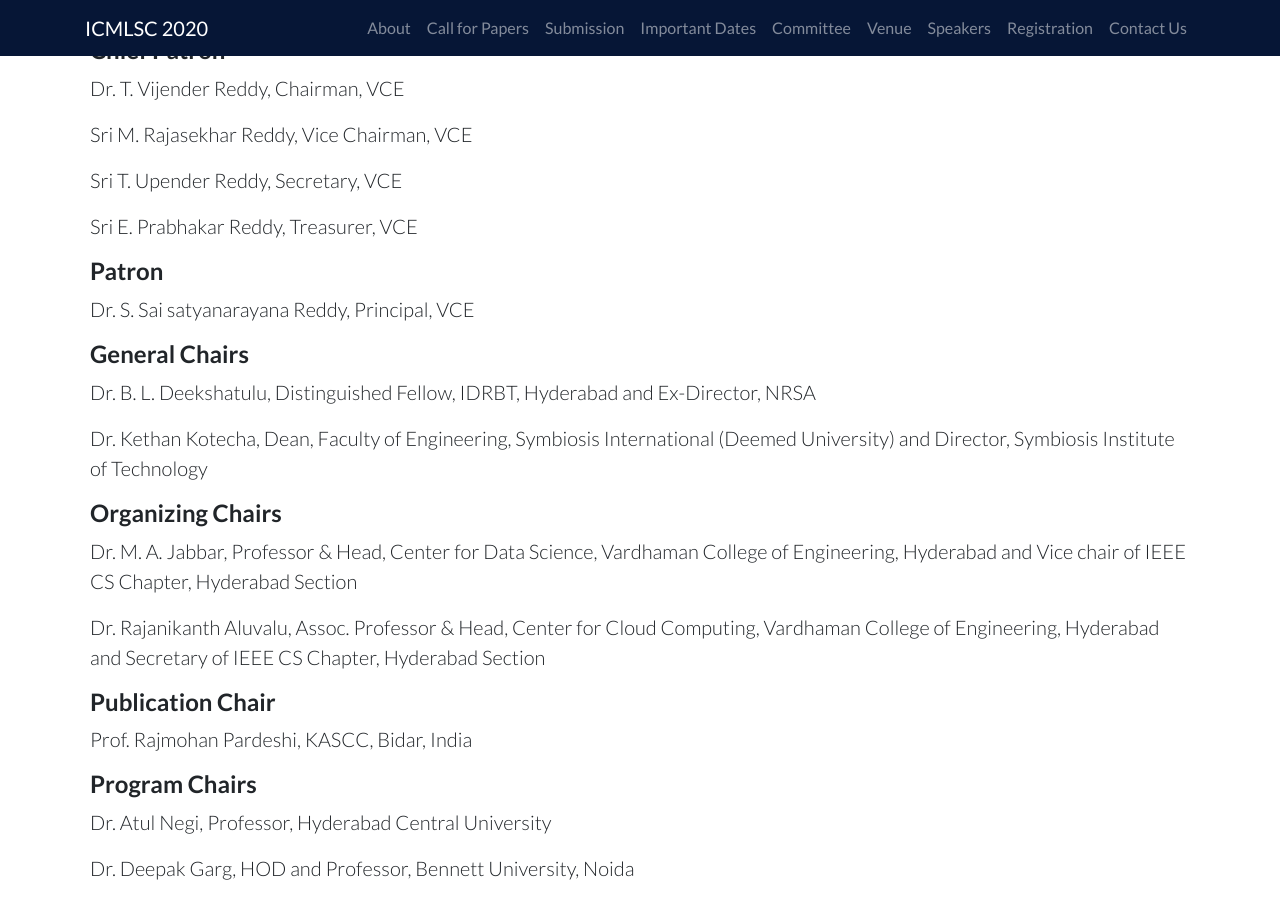
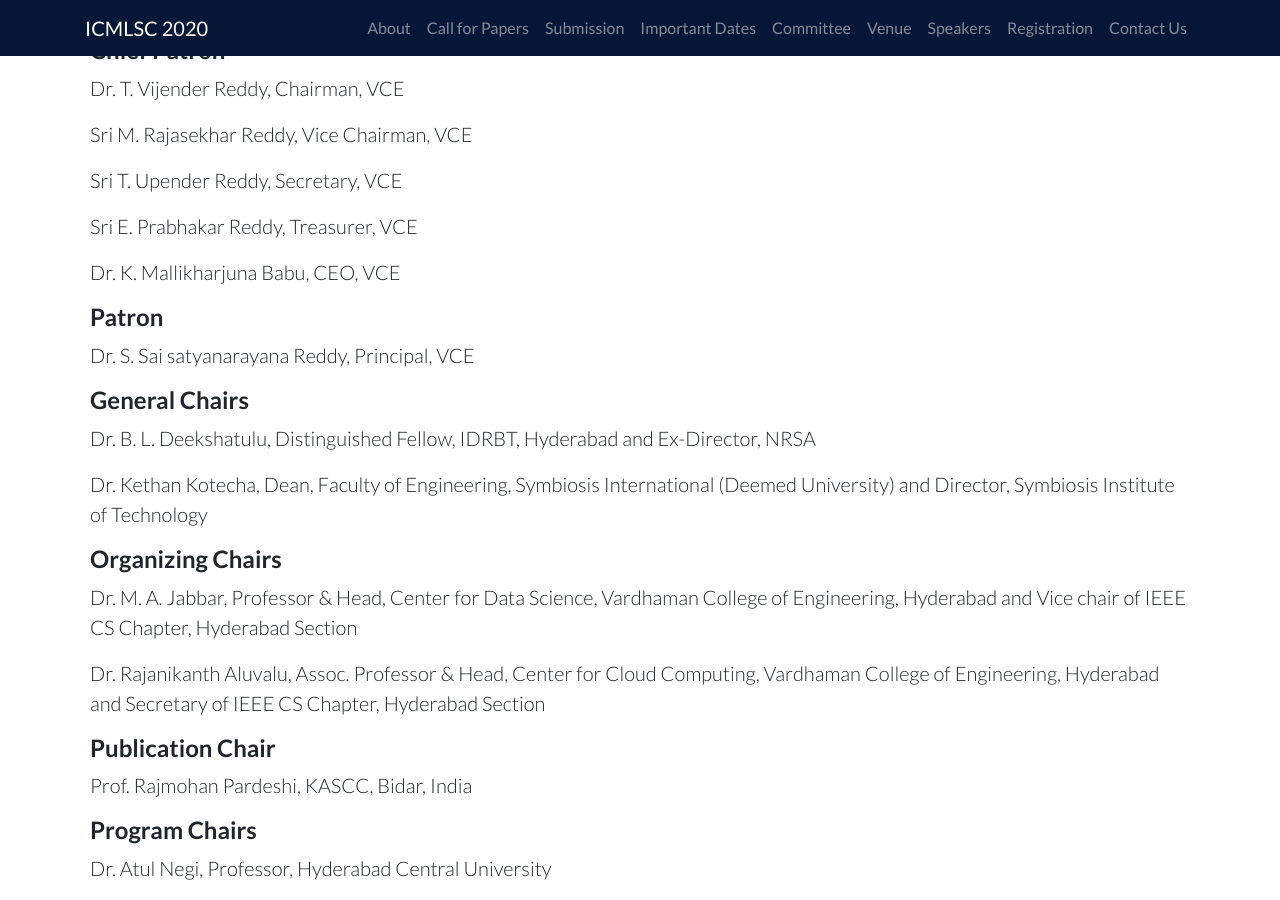
Before and after one commit to ieeevardhaman/icmlsc-website, a Jekyll site: the page built from pages/committee.md, in a window 1280 px wide and 900 px high, scrolled down 741 px. Built offline with Jekyll 4.4.1, drawn with Linux system fonts in a browser that asks for light colours; our own code applies the rules of GitHub Pages for plain Markdown files.

Commit message:
Added new member

```diff
--- a/pages/committee.md
+++ b/pages/committee.md
@@ -14,6 +14,8 @@
 Sri T. Upender Reddy, Secretary, VCE
 
 Sri E. Prabhakar Reddy, Treasurer, VCE
+
+Dr. K. Mallikharjuna Babu, CEO, VCE
 
 #### Patron
 
```
